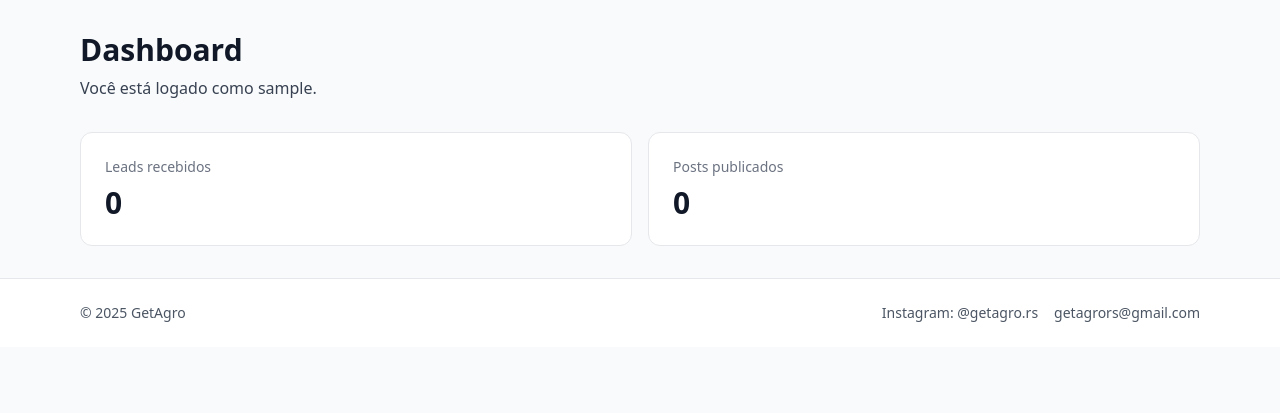
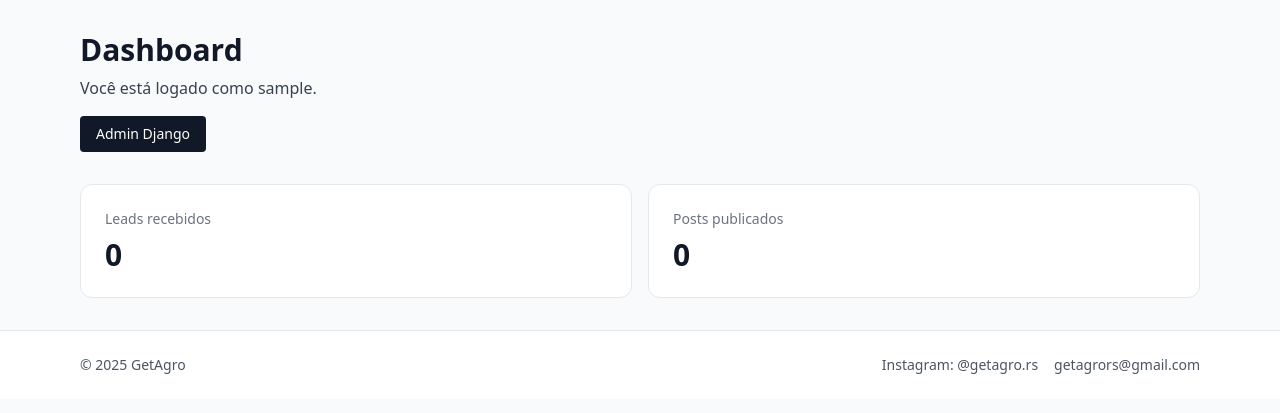
Before and after one commit to douglasherzog/getagro-site, a Django app: page /accounts/dashboard/ in a window 1280 px wide. Shown: the part 65-478 px from the top of the page. Run offline with Django 5.2, Linux system fonts and the light colour scheme; the visitor is signed in with stand-in values (Sample User, id 1); data that the repository does not hold is empty; some libraries are stand-ins or nearby versions.

Commit message:
Dashboard: link para /admin

```diff
--- a/accounts/templates/accounts/dashboard.html
+++ b/accounts/templates/accounts/dashboard.html
@@ -5,6 +5,14 @@
 {% block content %}
   <h1 class="text-3xl font-semibold">Dashboard</h1>
   <p class="mt-2 text-gray-700">Você está logado como <span class="font-medium">{{ user.username }}</span>.</p>
+
+  {% if user.is_staff or user.is_superuser %}
+    <div class="mt-4">
+      <a href="/admin/" class="inline-flex items-center rounded bg-gray-900 px-4 py-2 text-sm font-medium text-white">
+        Admin Django
+      </a>
+    </div>
+  {% endif %}
 
   <div class="mt-8 grid gap-4 md:grid-cols-2">
     <div class="rounded-xl border bg-white p-6">
```
